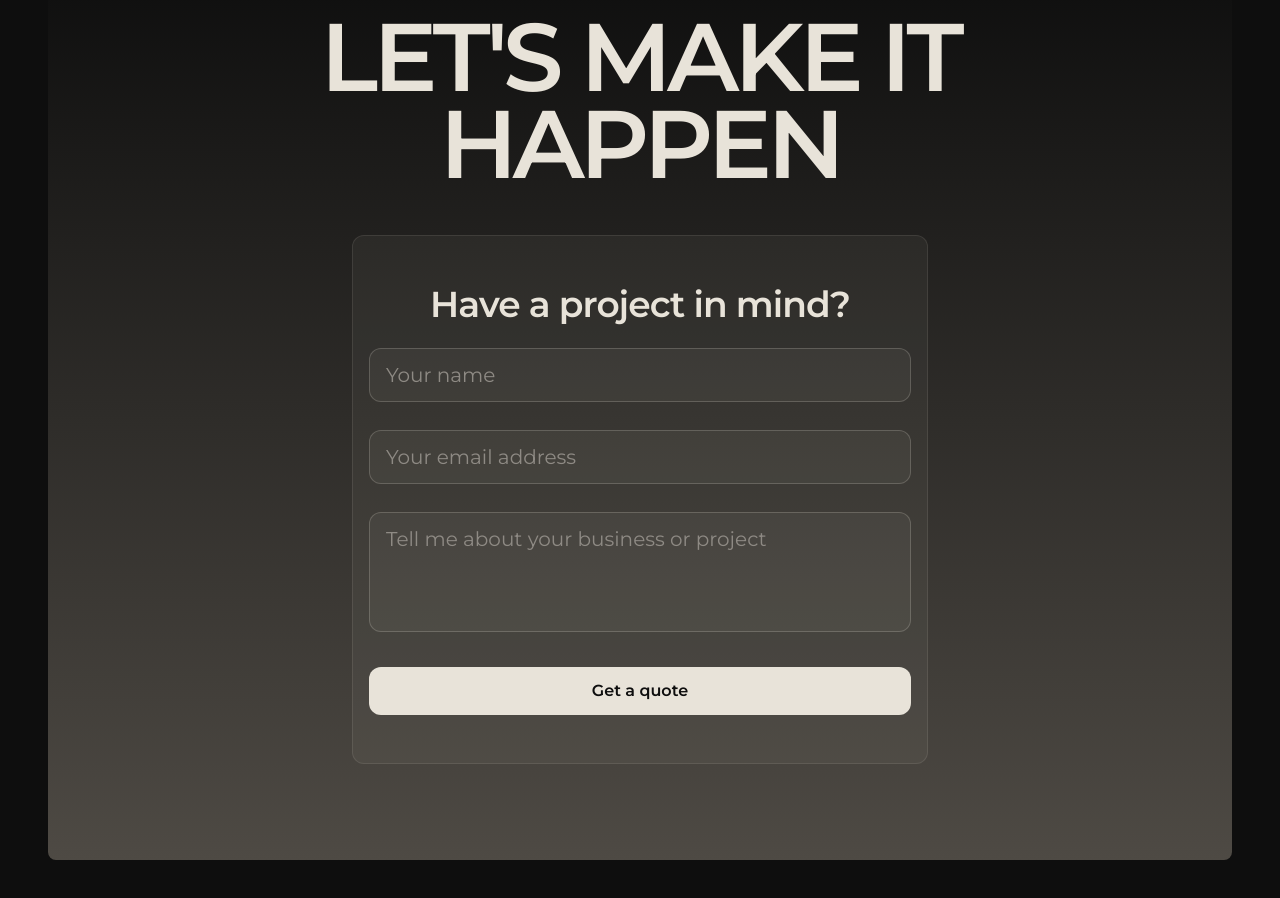
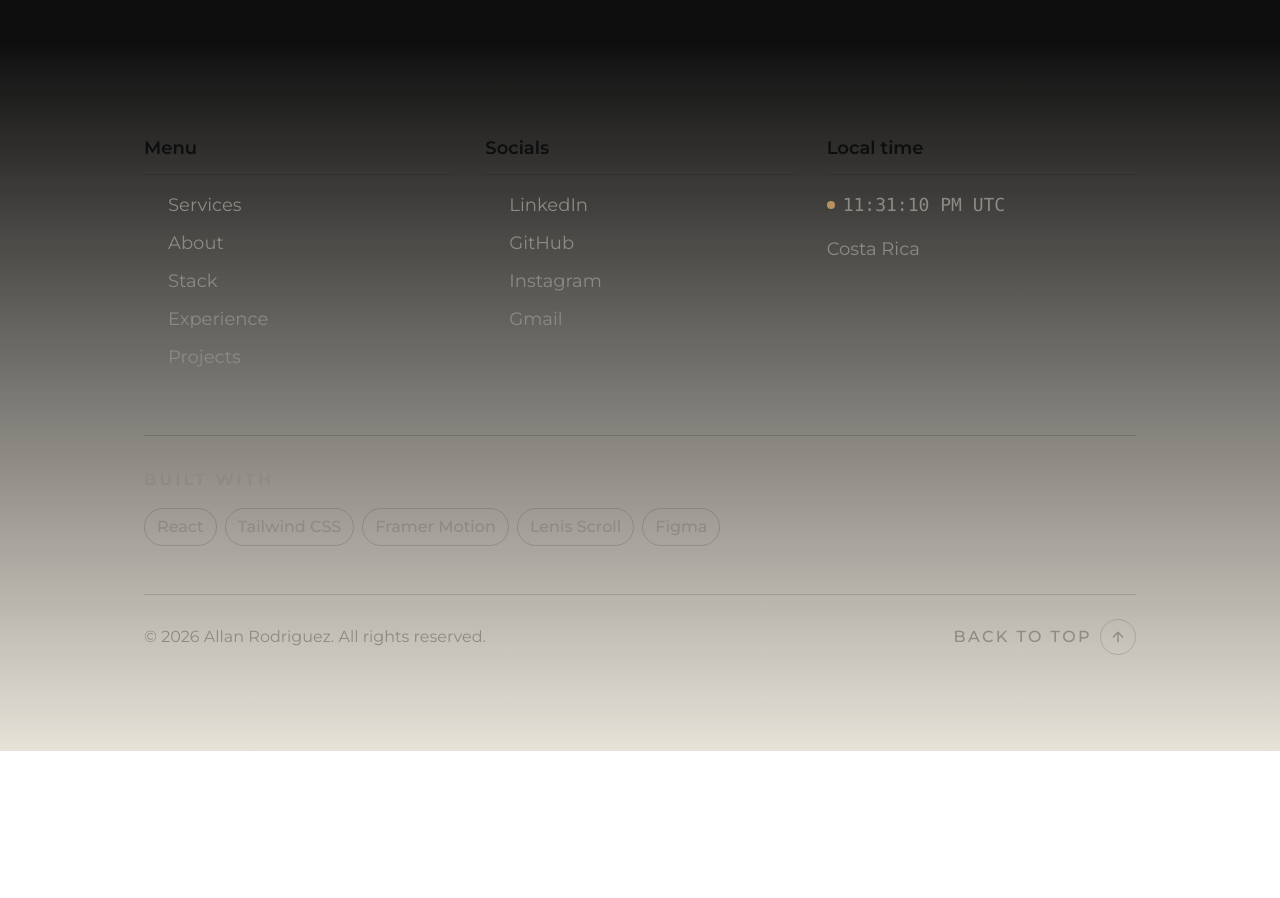
Before and after one commit to AllanRV09/portfolio, a React app: page / in a window 1280 px wide. Shown: the part 7260-8158 px from the top of the page. After the commit the page ends 8011 px from the top, so only its background shows below. Built offline with nearby package versions, Linux system fonts and the light colour scheme; the HTML template or start-up script is replaced by a standard one.

Commit message:
feat: implement interactive footer with local time, built-with badges and interactive signature

```diff
--- a/src/sections/Footer.jsx
+++ b/src/sections/Footer.jsx
@@ -1,88 +1,150 @@
-import { useState } from "react"
+import { useState, useEffect } from "react";
+import { FiArrowUp } from "react-icons/fi";
+import { NAV_LINKS, SOCIAL_LINKS } from "../data";
+
+const STACK_ITEMS = ["React", "Tailwind CSS", "Framer Motion", "Lenis Scroll", "Figma"];
+
+const FooterColumn = ({ title, children }) => (
+    <div className="flex flex-col gap-4">
+        <h4 className="text-sm sm:text-lg font-semibold text-background pb-3 border-b border-background/15">
+            {title}
+        </h4>
+        <div className="flex flex-col gap-2.5">{children}</div>
+    </div>
+);
+
+const FooterLink = ({ href, children, ...props }) => (
+    <a
+        href={href}
+        className="group inline-flex items-center gap-1.5 text-sm sm:text-lg text-text hover:text-background transition-colors w-fit"
+        {...props}
+    >
+        <span className="opacity-0 -translate-x-1 group-hover:opacity-100 group-hover:translate-x-0 transition-all duration-200 text-accent">
+            →
+        </span>
+        {children}
+    </a>
+);
+
+const useLocalTime = () => {
+    const [time, setTime] = useState(new Date());
+
+    useEffect(() => {
+        const interval = setInterval(() => setTime(new Date()), 1000);
+        return () => clearInterval(interval);
+    }, []);
+
+    return time.toLocaleTimeString("en-US", {
+        hour: "numeric",
+        minute: "2-digit",
+        second: "2-digit",
+        hour12: true,
+        timeZoneName: "short",
+    });
+};
+
+const scrollToTop = () => {
+    // Si Lenis está expuesto globalmente, usamos su API para
+    // que la animación sea consistente con el resto del scroll.
+    if (window.lenis) {
+        window.lenis.scrollTo(0, { duration: 1.5 });
+        return;
+    }
+
+    window.scrollTo({ top: 0, behavior: "smooth" });
+};
 
 export function Footer() {
-    const [formData, setFormData] = useState({
-        name: '',
-        email: '',
-        message: ''
-    })
-
-    const [errors, setErrors] = useState({})
-
-    const handleChange = (e) => {
-        const { name, value } = e.target
-
-        setFormData({
-            ...formData,
-            [name]: value
-        })
-
-        setErrors({
-            ...errors,
-            [name]: ''
-        })
-    }
-
-    const validateForm = () => {
-        let newErrors = {}
-
-        if (!formData.name.trim()) newErrors.name = "The name is required"
-
-        const emailRegex = /^[^\s@]+@[^\s@]+\.[^\s@]+$/
-        if (!formData.email) {
-            newErrors.email = "The email is required"
-        } else if (!emailRegex.test(formData.email)) {
-            newErrors.email = "The email format is invalid"
-        }
-
-        if (!formData.message.trim()) newErrors.message = "Tell me a little about your project"
-
-        setErrors(newErrors)
-        return Object.keys(newErrors).length === 0
-    }
-
-    const handleSubmit = (e) => {
-        e.preventDefault()
-        if (validateForm()) {
-            console.log("Formulario enviado con éxito:", formData)
-            alert("¡Gracias! Me pondré en contacto contigo pronto.")
-        }
-    }
+    const localTime = useLocalTime();
 
     return (
-        <section id="contact" data-theme="dark" className="relative z-10 -mt-30 flex flex-col items-center text-center p-[1.5rem] sm:p-[3rem] text-surface">
-            <div className="p-[1.5rem] sm:p-[3rem] pb-16 sm:pb-24 rounded-lg h-full w-full bg-[linear-gradient(0deg,_#4E4A44,_#0E0E0E)] z-30">
-                <h3 className="uppercase m-auto text-[clamp(3.3rem,8vw,6rem)] max-w-[12ch] font-semibold leading-[0.9] tracking-tighter text-surface">Let's Make It Happen</h3>
+        <footer
+            data-theme="light"
+            className="relative z-10 text-background bg-gradient-to-b from-surface/0 to-surface"
+        >
+            <div className="px-6 lg:px-24 xl:px-36 py-16 sm:py-24">
+                {/* Menu / Socials / Local time */}
+                <div className="grid grid-cols-2 md:grid-cols-3 gap-x-8 gap-y-12">
+                    <FooterColumn title="Menu">
+                        {NAV_LINKS.map((link) => (
+                            <FooterLink key={link.name} href={`#${link.href}`}>
+                                {link.name}
+                            </FooterLink>
+                        ))}
+                    </FooterColumn>
 
-                <div className="mt-12 border border-surface/10 m-auto w-[100%] md:w-[36rem] px-4 py-12 rounded-xl bg-surface/5">
-                    <h4 className="mb-2 font-semibold text-2xl md:text-4xl tracking-tight text-surface">Have a project in mind?</h4>
-                    <form onSubmit={handleSubmit} className="mt-6 flex flex-col gap-7 text-left">
-                        <div>
-                            <input type="text" placeholder="Your name" name="name" value={formData.name} onChange={handleChange}
-                                className={`w-full sm:text-xl rounded-xl px-4 py-3 bg-surface/5 text-surface placeholder:text-text transition-colors border focus:outline-none focus:border-accent ${errors.name ? 'border-red-400' : 'border-surface/20'}`}
-                            />
-                            {errors.name && <p className="mt-4 text-red-400 text-xs">{errors.name}</p>}
+                    <FooterColumn title="Socials">
+                        {SOCIAL_LINKS.map((link) => (
+                            <FooterLink
+                                key={link.name}
+                                href={link.href}
+                                target="_blank"
+                                rel="noreferrer"
+                            >
+                                {link.name}
+                            </FooterLink>
+                        ))}
+                    </FooterColumn>
+
+                    {/* Local time como bloque de status */}
+                    <div className="col-span-2 md:col-span-1 flex flex-col gap-4">
+                        <h4 className="text-sm lg:text-lg font-semibold text-background pb-3 border-b border-background/15">
+                            Local time
+                        </h4>
+
+                        <div className="flex items-center gap-2">
+                            <span className="relative inline-flex h-2 w-2">
+                                <span className="absolute inline-flex h-full w-full rounded-full bg-accent opacity-75 animate-ping" />
+                                <span className="relative inline-flex h-2 w-2 rounded-full bg-accent" />
+                            </span>
+                            <span className="text-sm lg:text-lg text-text font-mono tabular-nums">
+                                {localTime}
+                            </span>
                         </div>
 
-                        <div>
-                            <input type="text" placeholder="Your email address" name="email" value={formData.email} onChange={handleChange}
-                                className={`w-full sm:text-xl rounded-xl px-4 py-3 bg-surface/5 text-surface placeholder:text-text transition-colors border focus:outline-none focus:border-accent ${errors.email ? 'border-red-400' : 'border-surface/20'}`}
-                            />
-                            {errors.email && <p className="mt-4 text-red-400 text-xs">{errors.email}</p>}
-                        </div>
+                        <span className="text-sm lg:text-lg text-text">
+                            Costa Rica
+                        </span>
+                    </div>
+                </div>
 
-                        <div>
-                            <textarea type="text" placeholder="Tell me about your business or project" name="message" value={formData.message} onChange={handleChange}
-                                className={`w-full sm:text-xl min-h-30 border rounded-xl px-4 py-3 bg-surface/5 text-surface placeholder:text-text resize-none transition-colors focus:outline-none focus:border-accent ${errors.message ? 'border-red-400' : 'border-surface/20'}`}
-                            />
-                            {errors.message && <p className="text-red-400 text-xs">{errors.message}</p>}
-                        </div>
+                {/* Stack — distinto a los links, formato badges */}
+                <div className="mt-16 pt-8 border-t border-background/15">
+                    <h4 className="text-xs lg:text-base uppercase tracking-[0.2em] text-text font-semibold mb-4">
+                        Built with
+                    </h4>
+                    <div className="flex flex-wrap gap-2">
+                        {STACK_ITEMS.map((item) => (
+                            <span
+                                key={item}
+                                className="text-xs lg:text-base font-medium px-3 py-1.5 rounded-full border border-background/15 text-text hover:border-accent hover:text-background transition-colors"
+                            >
+                                {item}
+                            </span>
+                        ))}
+                    </div>
+                </div>
 
-                        <button type="submit" className="px-6 py-4 text-xs sm:text-base font-semibold leading-4 text-center rounded-xl bg-surface text-background hover:bg-accent/90 transition-colors md:whitespace-nowrap">Get a quote</button>
-                    </form>
+                {/* Derechos reservados + back to top */}
+                <div className="mt-12 pt-6 border-t border-background/15 flex flex-col sm:flex-row items-center justify-between gap-6 text-center sm:text-left">
+                    <div className="flex flex-col sm:flex-row items-center gap-1 sm:gap-4">
+                        <p className="text-xs sm:text-base text-text">
+                            © {new Date().getFullYear()} Allan Rodriguez. All rights reserved.
+                        </p>
+                    </div>
+
+                    <button
+                        onClick={scrollToTop}
+                        aria-label="Back to top"
+                        className="group flex items-center gap-2 text-xs sm:text-base font-medium uppercase tracking-[0.15em] text-text hover:text-accent transition-colors"
+                    >
+                        Back to top
+                        <span className="flex items-center justify-center w-9 h-9 rounded-full border border-background/15 group-hover:border-accent transition-colors">
+                            <FiArrowUp className="w-4 h-4 transition-transform duration-300 group-hover:-translate-y-0.5" />
+                        </span>
+                    </button>
                 </div>
-                {/* <span className="mt-12 block text-xs font-bold tracking-[0.2em] uppercase text-text/40">Design & build by Allan Rodríguez</span> */}
             </div>
-        </section>
-    )
+        </footer>
+    );
 }
```
